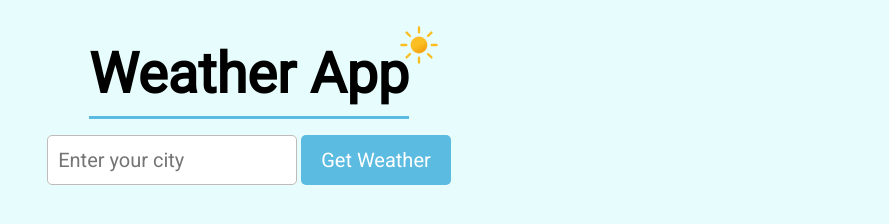
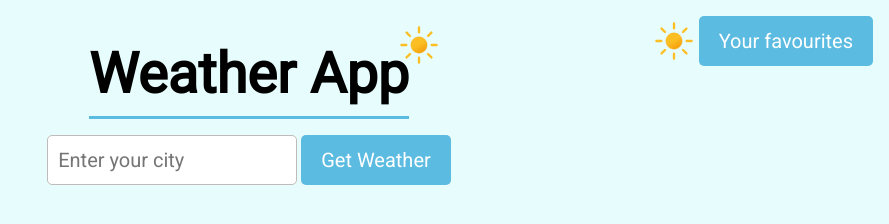
Before and after one commit to igorlech/weather-app, a website built with webpack: page src/index.html in a window 1280 px wide. Shown: the whole page, without its empty margins (391-1280 px from the left). Built offline with nearby package versions, Linux system fonts and the light colour scheme.

Commit message:
intial favourites markup

```diff
--- a/src/components/weatherPanel/weatherPanel.scss
+++ b/src/components/weatherPanel/weatherPanel.scss
@@ -9,10 +9,13 @@ header {
 }
 
 .weather-icon {
-    position: absolute;
     width: 50px;
-    right: 0;
-    transform: translate(35px, -12px);
+
+    &.icon-sun {
+        position: absolute;
+        right: 0;
+        transform: translate(35px, -12px);
+    }
 }
 
 .input {
@@ -72,3 +75,13 @@ header {
         font-size: 1.1rem;
     }
 }
+
+.fav-section {
+    position: absolute;
+    right: 0;
+    top: 0;
+
+    display: flex;
+
+    padding: 1rem;
+}
--- a/src/index.html
+++ b/src/index.html
@@ -12,7 +12,7 @@
     <body>
         <main>
             <header>
-                <img src="./assets/clear-day.svg" alt="weather icon" class="weather-icon" />
+                <img src="./assets/clear-day.svg" alt="weather icon" class="weather-icon icon-sun" />
                 <h1>Weather App</h1>
             </header>
             <form class="form" action="#" method="POST">
@@ -21,5 +21,9 @@
             </form>
             <section class="weather-output"></section>
         </main>
+        <section class="fav-section">
+            <img class="weather-icon" src="./assets/clear-day.svg" />
+            <button class="fav-btn btn">Your favourites</button>
+        </section>
     </body>
 </html>
--- a/src/styles/buttons/buttons.scss
+++ b/src/styles/buttons/buttons.scss
@@ -1,11 +1,14 @@
-.submit {
+.btn {
+    cursor: pointer;
     background-color: var(--btn-bg-color);
     border: none;
     color: white;
     padding: 10px 20px;
+    font-size: 20px;
+    border-radius: 5px;
+}
+
+.submit {
     text-align: center;
     text-decoration: none;
-    font-size: 20px;
-    cursor: pointer;
-    border-radius: 5px;
 }
```
